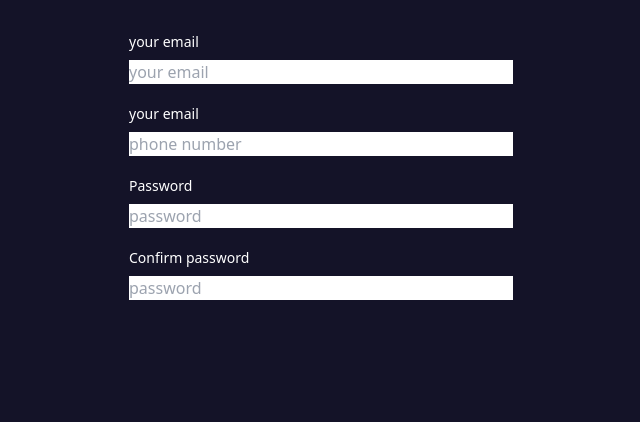
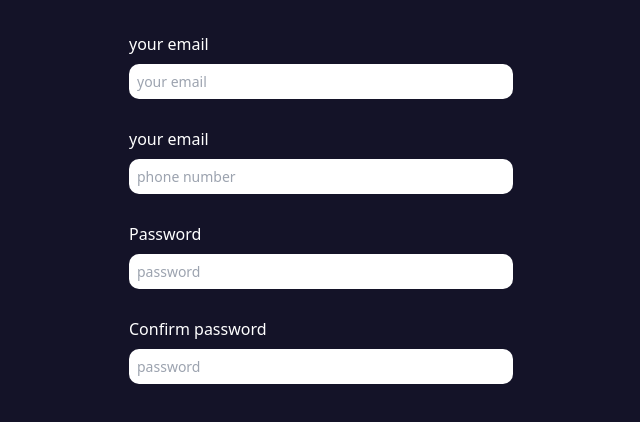
Before and after one commit to Tsioryfaniry/pokemon-front, a React (Vite) app: page /login in a window 1280 px wide. Shown: the top 422 px of the page, without its empty margins (319-959 px from the left). Built offline with nearby package versions, Linux system fonts and the light colour scheme.

Commit message:
Stylise input

```diff
--- a/src/components/input/Input.tsx
+++ b/src/components/input/Input.tsx
@@ -11,10 +11,10 @@ export default function Input(props: InputProps) {
   return (
     <>
       <div className="mb-5 flex flex-col">
-        <label className={style.input}>{label}</label>
+        <label className={style.label}>{label}</label>
         <input
           type={type}
-          className={style.label}
+          className={style.input}
           placeholder={placeholder}
           required
         />
--- a/src/components/input/input.module.scss
+++ b/src/components/input/input.module.scss
@@ -1,8 +1,11 @@
 .input {
-    @apply block mb-2 text-sm font-medium text-gray-900 text-white;
+    @apply block mb-2 text-sm font-medium text-gray-900 text-white pl-2;
+    height: 35px;
+    border-radius: 10px;
 }
 
 .label {
-    // @apply bg-gray-50 border border-gray-300 text-gray-900 text-sm rounded-lg focus: ring-primary-600 border-primary-600 block w-full p-2.5 dark: bg-gray-700 border-gray-600 placeholder-gray-400 text-white dark: s: ring-blue-500 dark: focus: border-blue-500;
-    // @apply
+    @apply mb-2 text-white;
+    // @apply bg-gray-50 border border-gray-300 text-gray-900 text-sm;
+    // // @apply
 }
```
